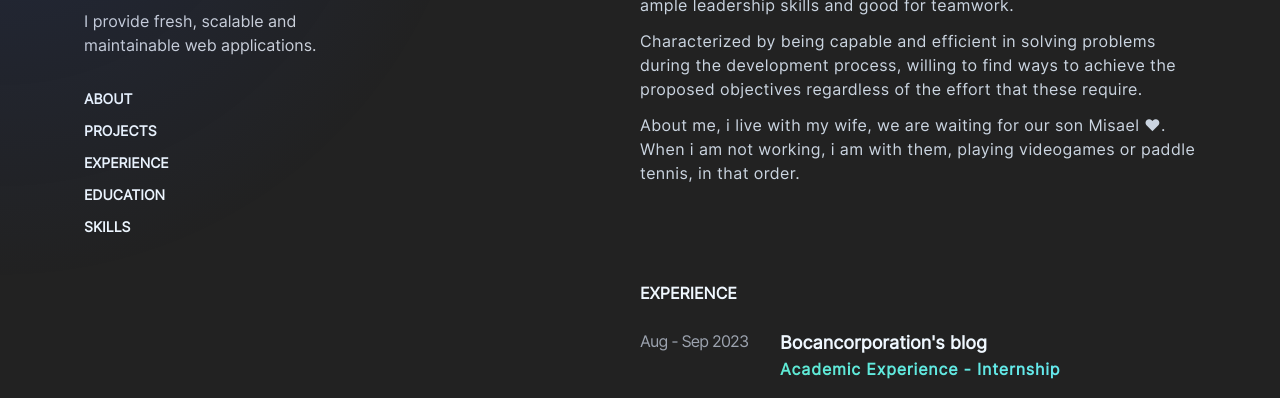
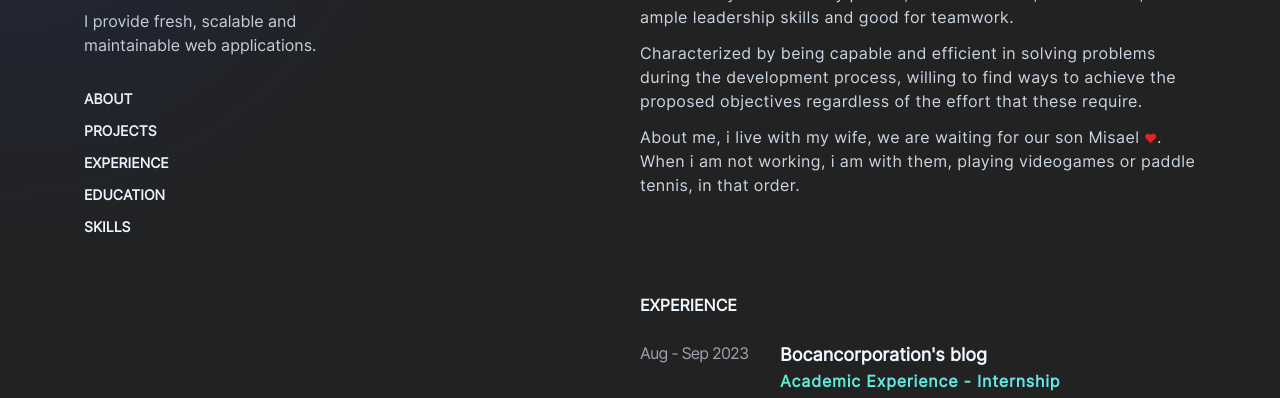
Before and after one commit to MatiasDAppella/astro-portfolio-v2, an Astro site: page / in a window 1280 px wide. Shown: the part 199-597 px from the top of the page. Built offline with nearby package versions, Linux system fonts and the light colour scheme; Astro itself is replaced by a stand-in of ours.

Commit message:
red heart to misael

```diff
--- a/src/components/SectionAbout.astro
+++ b/src/components/SectionAbout.astro
@@ -1,4 +1,4 @@
-<section id="about">
+<section id="about" class="lg:pt-3">
   <h2 class="font-bold text-md mb-6">ABOUT</h2>
   <article class="tracking-wide text-slate-300">
     <p class="mb-3">
@@ -12,9 +12,10 @@
       objectives regardless of the effort that these require.
     </p>
     <p>
-      About me, i live with my wife, we are waiting for our son Misael ♥. When
-      i am not working, i am with them, playing videogames or paddle tennis, in
-      that order.
+      About me, i live with my wife, we are waiting for our son Misael <strong
+        class="text-red-600 text-xs">♥</strong
+      >. When i am not working, i am with them, playing videogames or paddle
+      tennis, in that order.
     </p>
   </article>
 </section>
```
